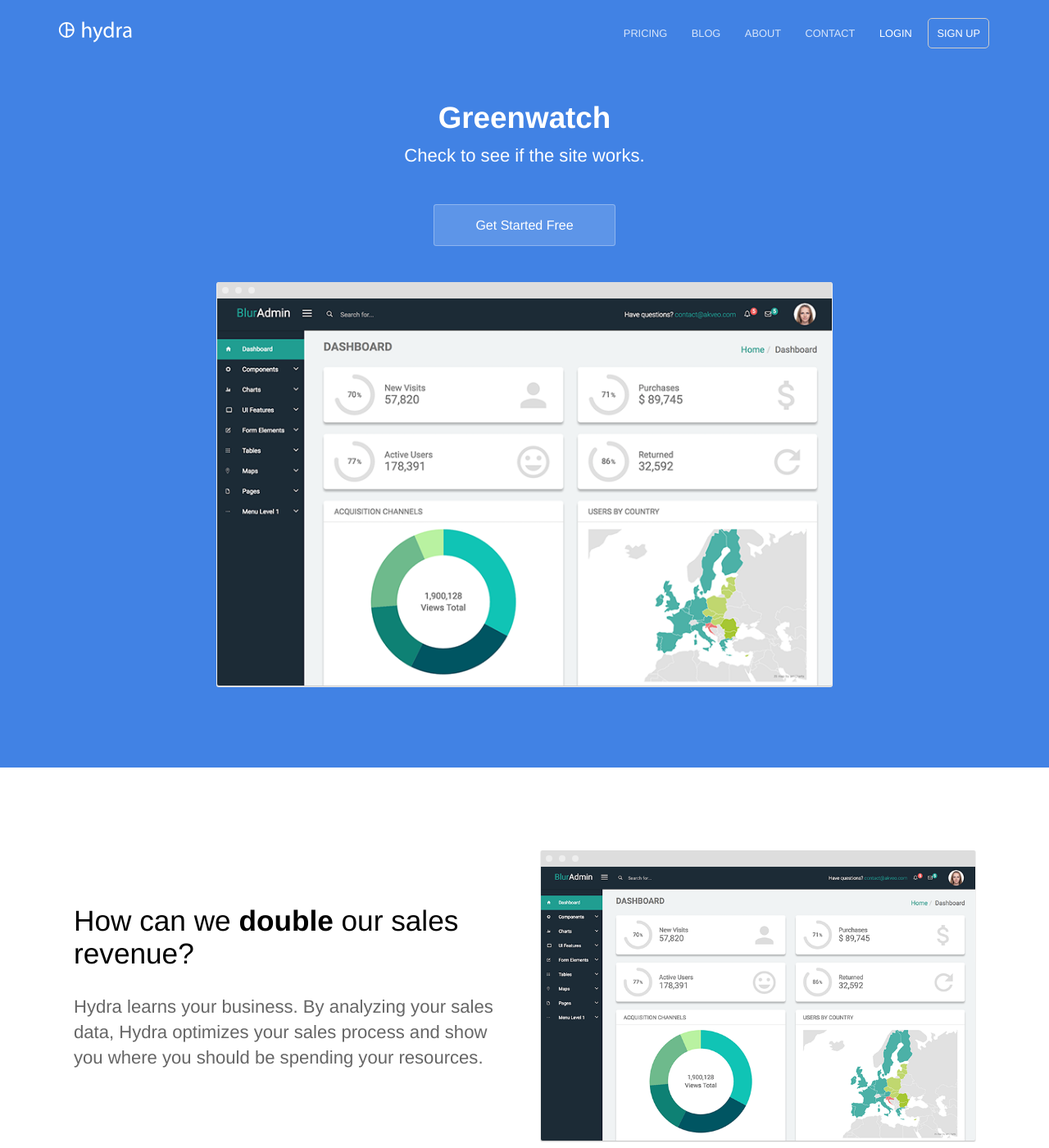
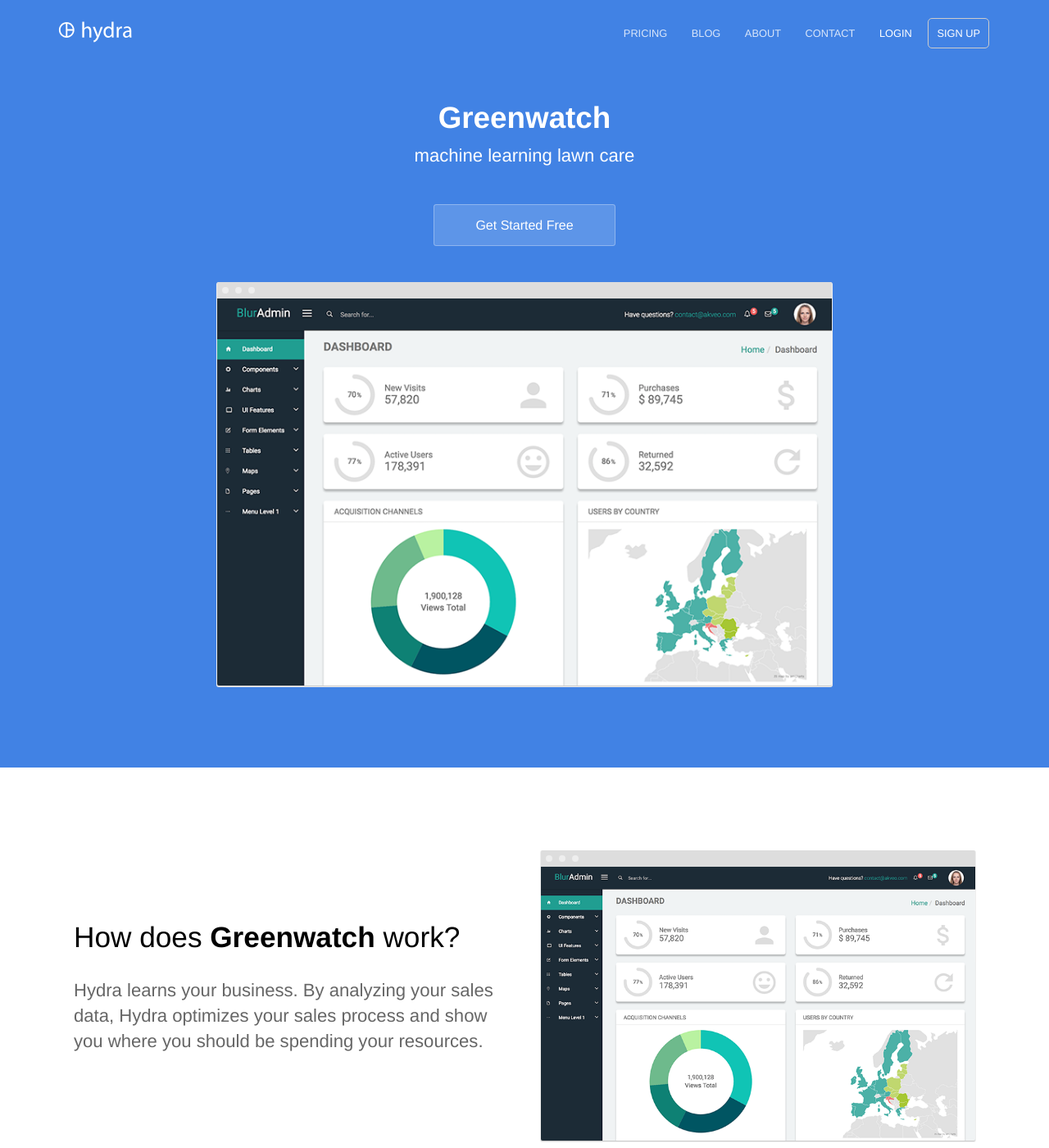
Before and after one commit to EGcsun/hydratest2, a Jekyll site: the page built from index.html, in a window 1280 px wide and 1400 px high. Shown: the whole window at 82% size. Built offline with Jekyll 4.4.1, drawn with Linux system fonts in a browser that asks for light colours.

Commit message:
Update index.html

```diff
--- a/index.html
+++ b/index.html
@@ -1,11 +1,11 @@
 ---
-title: Greenwatch test
-description: Checking to see if the site works
+title: Greenwatch project site
+description: a site to showcase the Greenwatch project
 ---
 <section class="hero">
 	<div class="text-container">
 		<h1 class="editable"><strong>Greenwatch</strong></h1>
-		<p class="subtext editable">Check to see if the site works.</p>
+		<p class="subtext editable">machine learning lawn care</p>
 		<div class="cta button alt"><a href="{{ site.baseurl }}/contact/">Get Started Free</a></div>
 		<div>
 			<img src="{{ site.baseurl }}/images/dashboard.png" alt="Screenshot" class="screenshot editable" />
@@ -17,7 +17,7 @@ description: Checking to see if the site works
 	<section>
 		<div class="container flex">
 			<div class="text editable">
-				<h2>How can we <strong>double</strong> our sales revenue?</h2>
+				<h2>How does <strong>Greenwatch</strong> work?</h2>
 				<p>Hydra learns your business. By analyzing your sales data, Hydra optimizes your sales process and show you where you should be spending your resources. </p>
 			</div>
 			<div class="image">
```
